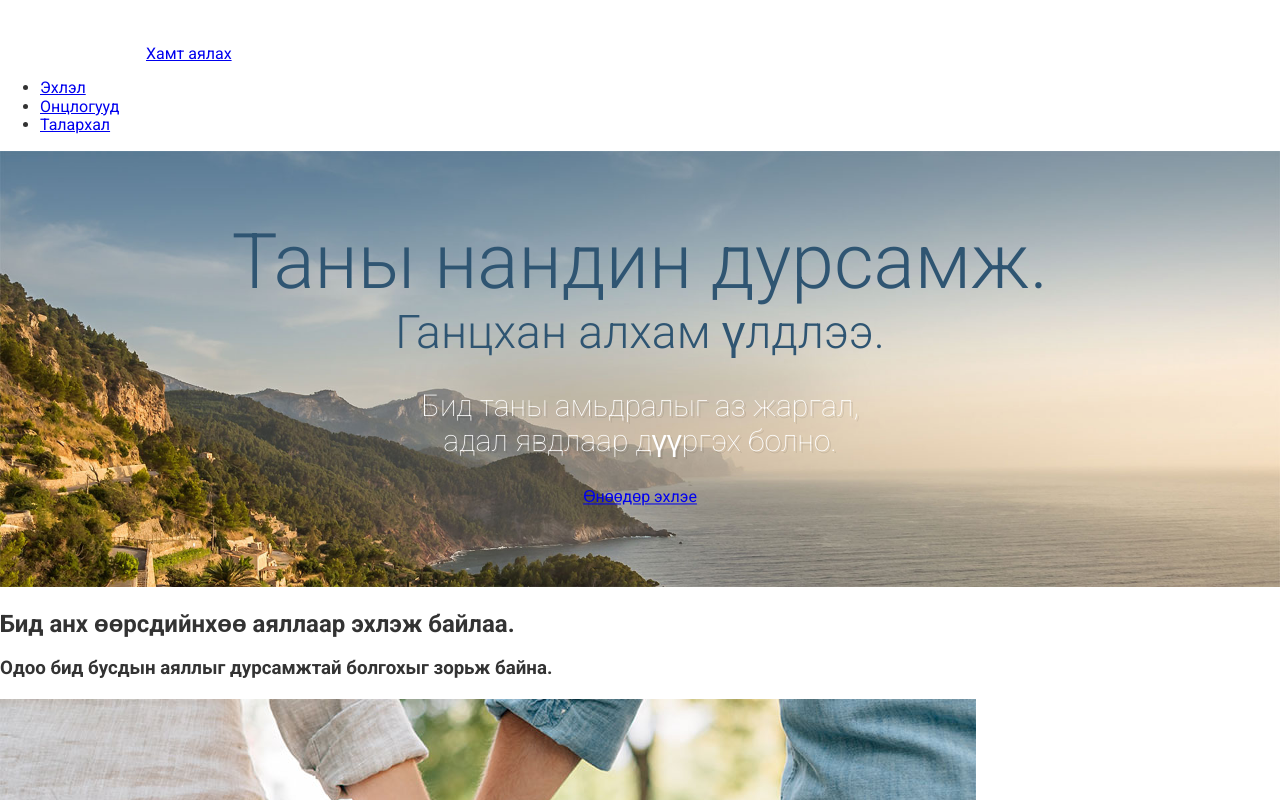
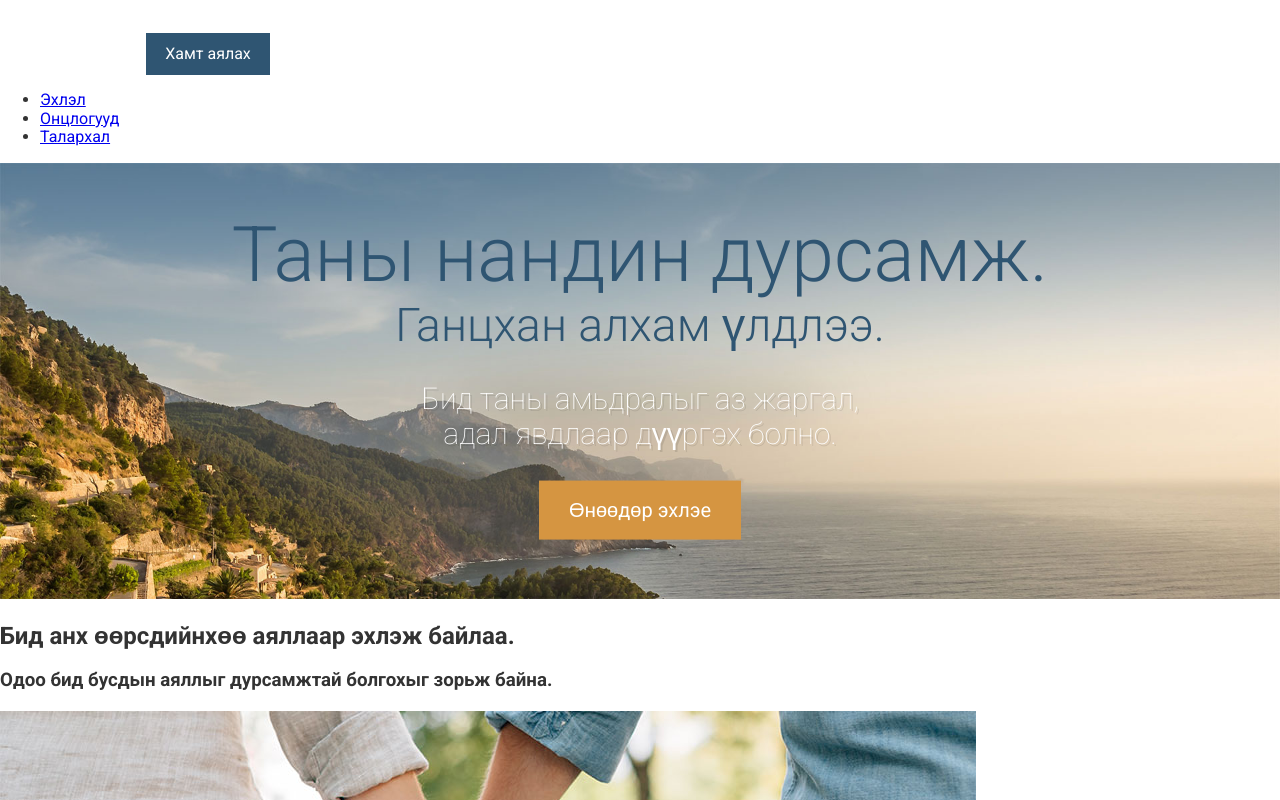
Before and after one commit to Muujiii/platinum-travel-site, a website: page app/index.html in a window 1280 px wide. Shown: the top 800 px of the page. Drawn offline with Linux system fonts and the light colour scheme.

Commit message:
btn block

```diff
--- /dev/null
+++ b/app/assets/styles/base/_variables.css
@@ -0,0 +1,2 @@
+$mainBlue: #2f5572;
+$mainOrange: #d59541;
--- /dev/null
+++ b/app/assets/styles/modules/_btn.css
@@ -0,0 +1,15 @@
+.btn {
+  background-color: $mainBlue;
+  color: #fff;
+  text-decoration: none;
+  padding: 0.75rem 1.2rem;
+  display: inline-block;
+  &--orange {
+    background-color: $mainOrange;
+  }
+
+  &--large {
+    font-size: 1.25rem;
+    padding: 1.1rem 1.9rem;
+  }
+}
--- a/app/assets/styles/modules/_large-hero.css
+++ b/app/assets/styles/modules/_large-hero.css
@@ -12,14 +12,14 @@
 
   &__title {
     font-weight: 300;
-    color: #2f5572;
+    color: $mainBlue;
     font-size: 4.8rem;
     margin: 0;
   }
 
   &__subtitle {
     font-weight: 300;
-    color: #2f5572;
+    color: $mainBlue;
     font-size: 2.9rem;
     margin: 0;
   }
--- a/app/assets/styles/styles.css
+++ b/app/assets/styles/styles.css
@@ -1,3 +1,5 @@
 @import "normalize.css";
 @import "base/_global";
+@import "base/_variables.css";
 @import "modules/_large-hero";
+@import "modules/_btn.css";
--- a/app/index.html
+++ b/app/index.html
@@ -20,7 +20,7 @@
   <body>
     <header>
       <img src="assets/images/icons/platinum_travel.svg" />
-      <a href="#">Хамт аялах</a>
+      <a href="#" class="btn">Хамт аялах</a>
       <nav>
         <ul>
           <li><a href="#our-beginning">Эхлэл</a></li>
@@ -38,7 +38,7 @@
         <p class="large-hero__description">
           Бид таны амьдралыг аз жаргал, адал явдлаар дүүргэх болно.
         </p>
-        <p><a href="#">Өнөөдөр эхлэе</a></p>
+        <p><a href="#" class="btn btn--orange btn--large">Өнөөдөр эхлэе</a></p>
       </div>
     </div>
 
@@ -152,7 +152,7 @@
     <footer>
       <p>
         Copyright &copy; 2019 Platinum Travel. All rights reserved.
-        <a href="#">Хамт аялах</a>
+        <a href="#" class="btn btn--orange">Хамт аялах</a>
       </p>
     </footer>
     <!-- "modal" хичээлийг үзтэлээ энэ тайлбар бүхий хэсгийг битгий нээгээрэй
```
Also changed, not shown: app/bundled.js (+1 -1 lines).
